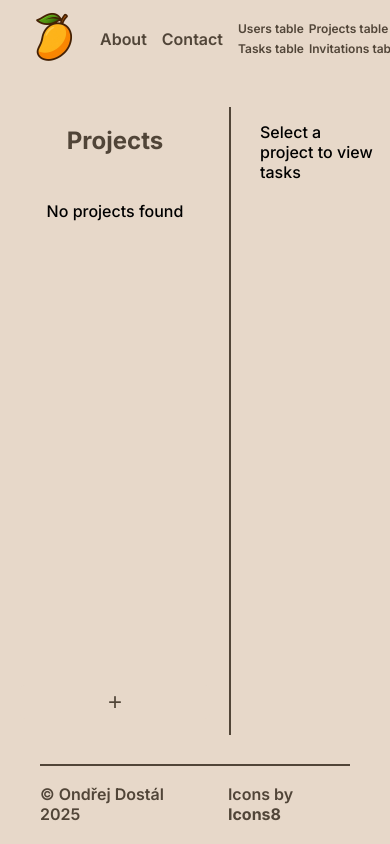
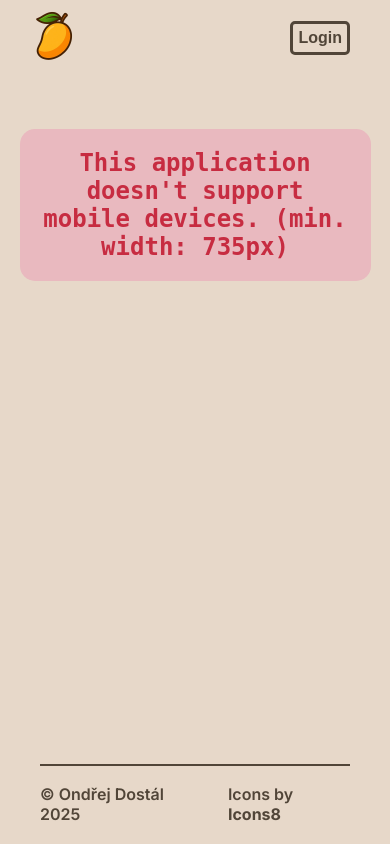
Before and after one commit to odczik/ZWA-task-management-project, a PHP site: template src/views/dashboard.php in a window 390 px wide; the page is wider, and only the part inside the window is pictured. Run offline with PHP 8.4, Linux system fonts and the light colour scheme; the template is opened without the code that fills it, so the values that code supplies are empty.

Commit message:
Responsive design (smol devices not supported :p)

```diff
--- a/public/css/style.css
+++ b/public/css/style.css
@@ -14,6 +14,8 @@
     --accent-light-rgb: 203, 225, 214;
 
     --error-dark: #c72c41;
+    --error-dark-rgb: 199, 44, 65;
+    --error-light: #e9b9bf;
 }
 
 html {
@@ -116,3 +118,39 @@ header button:hover {
 }
 .home-content .landing-text img:nth-child(even) { transform: rotate(10deg) translateY(10px); }
 .home-content .landing-text img:nth-child(odd) { transform: rotate(-10deg) translateY(10px); }
+
+
+.too-small-container {
+    display: none;
+
+    width: 100%;
+    max-width: 90vw;
+
+    height: 100%;
+    flex-grow: 1;
+
+    margin: 30px auto;
+}
+.too-small {
+    font-weight: 600;
+    font-size: 1.5rem;
+
+    text-wrap: wrap;
+    text-align: center;
+
+    color: var(--error-dark);
+    background-color: var(--error-light);
+    border-radius: 15px;
+    padding: 20px;
+}
+@media (max-width: 735px) {
+    main {
+        display: none !important;
+    }
+    nav .nav-links {
+        display: none !important;
+    }
+    .too-small-container {
+        display: block;
+    }
+}
--- a/src/views/components/navbar.phtml
+++ b/src/views/components/navbar.phtml
@@ -152,3 +152,6 @@
         </script>
     <?php endif; ?>
 </nav>
+<div class="too-small-container">
+    <pre class="too-small">This application doesn't support mobile devices. (min. width: 735px)</pre>
+</div>
```
